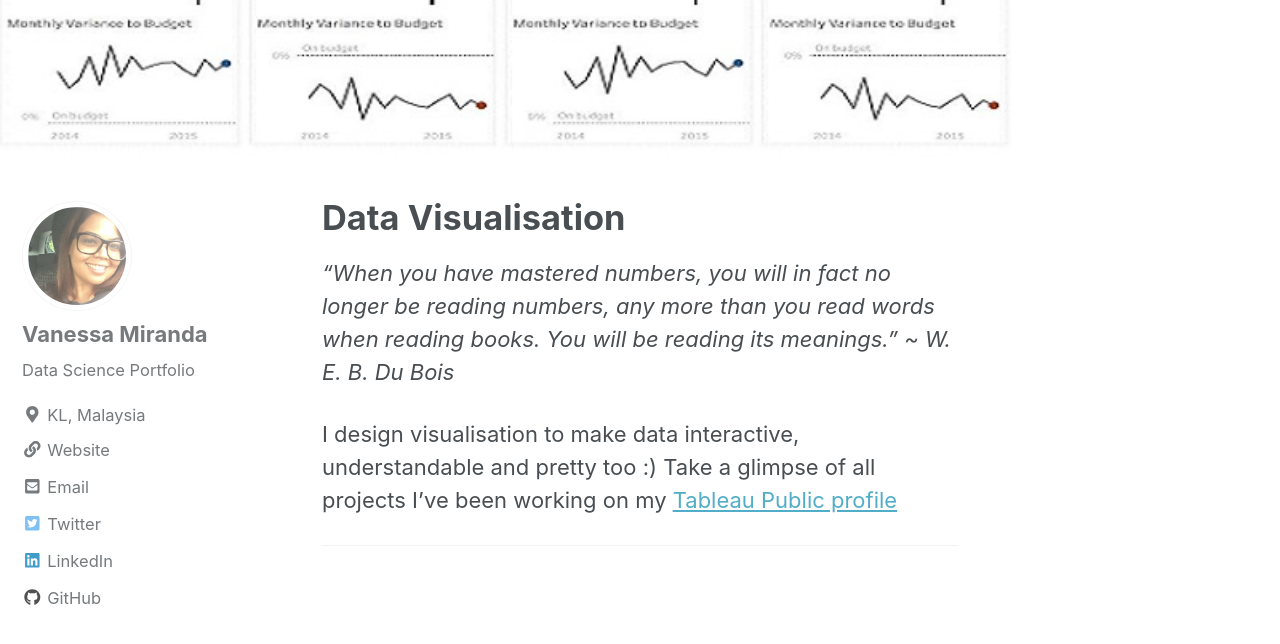
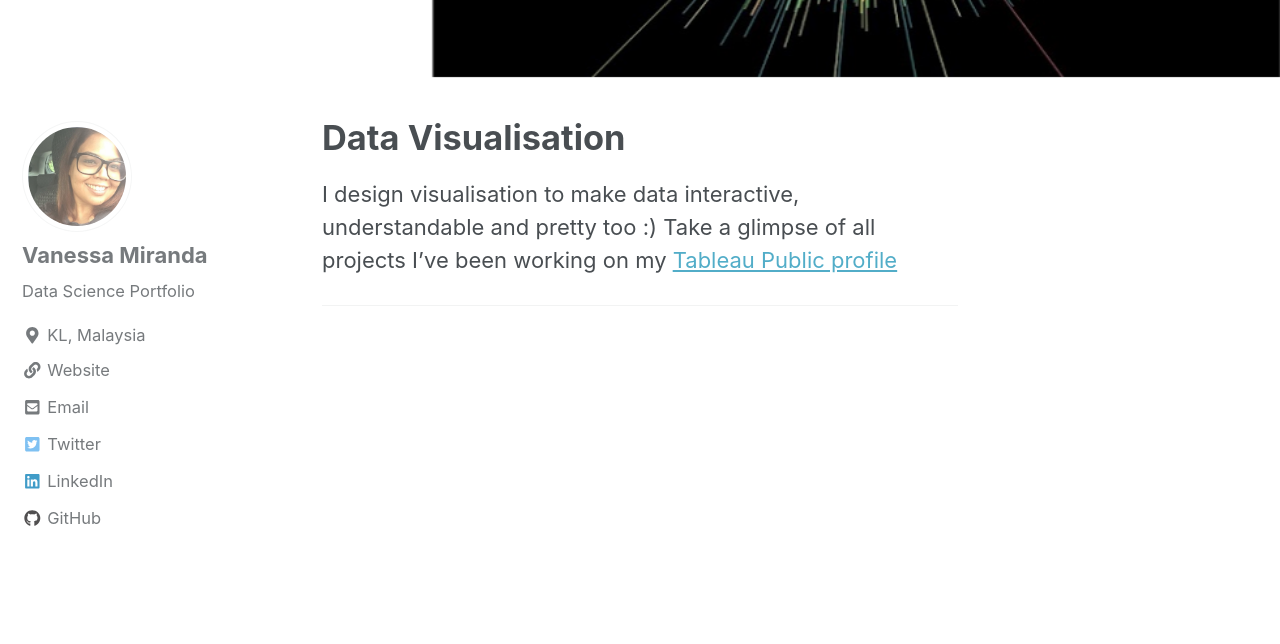
Before and after one commit to vanessamiranda/vanessamiranda.github.io, a Jekyll site: the page built from _pages/dataviz.md, in a window 1280 px wide and 900 px high, scrolled down 545 px. Shown: the top 644 px of the window. Built offline with Jekyll 4.4.1, drawn with Linux system fonts in a browser that asks for light colours; nearby versions of some CDN libraries.

Commit message:
update data viz photo

```diff
--- a/_pages/dataviz.md
+++ b/_pages/dataviz.md
@@ -4,10 +4,8 @@ title: "Data Visualisation"
 permalink: /dataviz/
 author_profile: true
 header:
-   image: "/images/V3.JPG"
+   image: "/images/V4.JPG"
 ---
-
-*"When you have mastered numbers, you will in fact no longer be reading numbers, any more than you read words when reading books. You will be reading its meanings." ~ W. E. B. Du Bois*
 
 I design visualisation to make data interactive, understandable and pretty too :) Take a glimpse of all projects I've been working on my [Tableau Public profile](https://public.tableau.com/profile/vanessa.miranda)
 
```
Also changed, not shown: images/V4.jpg (added).
